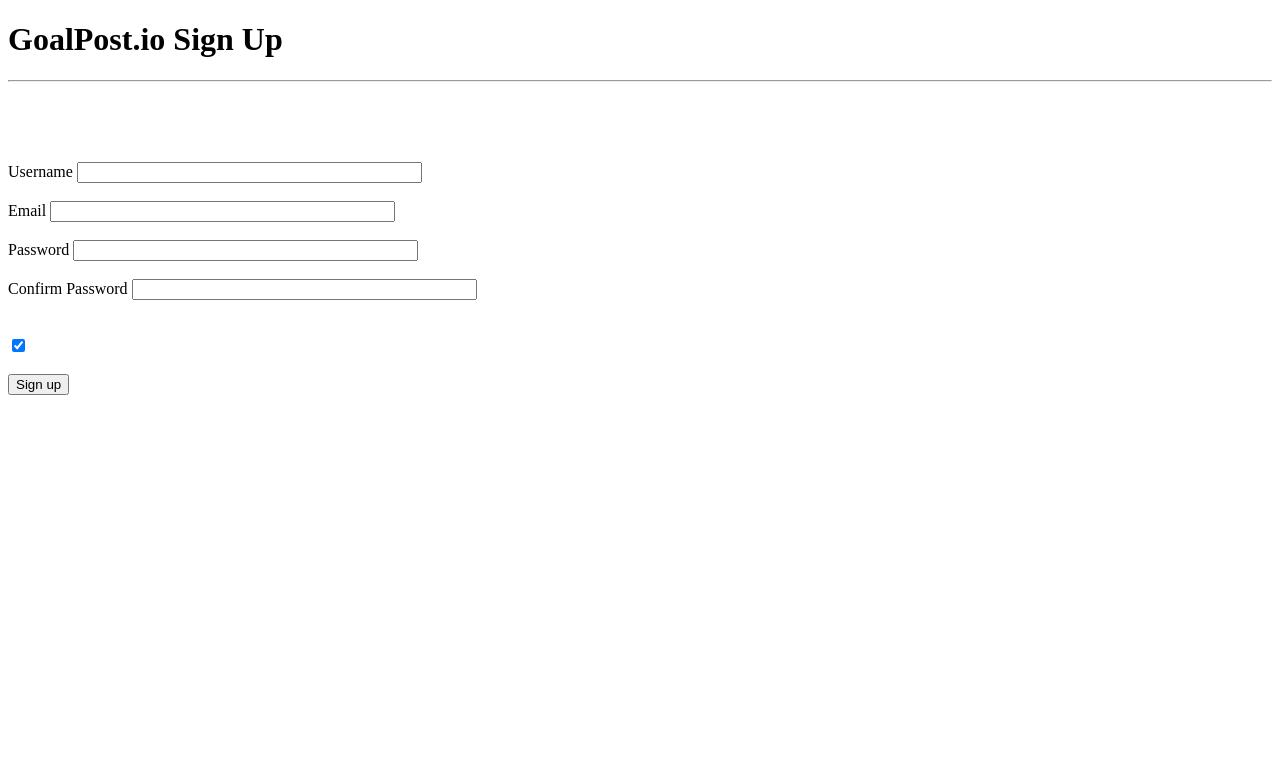
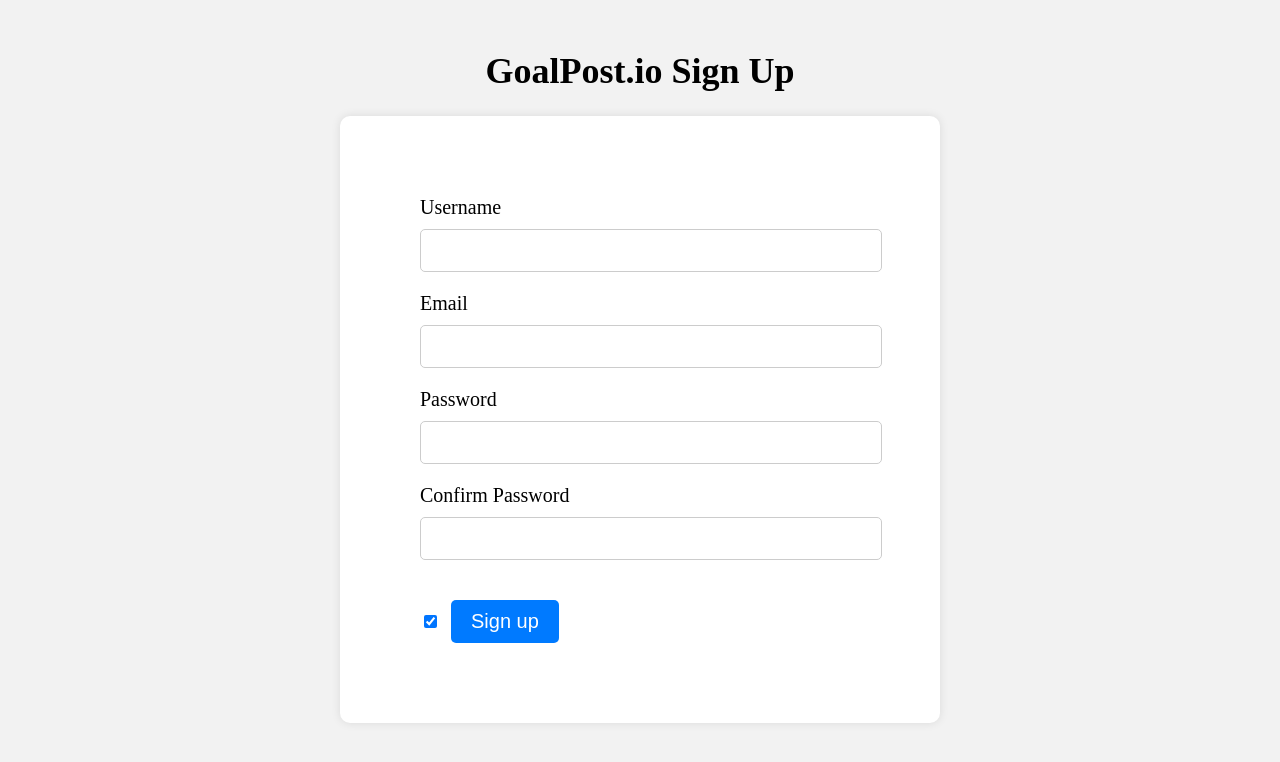
Before and after one commit to zachRadack/Goals-Website, a Flask app: template Webapp_root/templates/signup.html in a window 1280 px wide. Shown: the top 762 px of the page. Run offline with Flask 2, Linux system fonts and the light colour scheme; the template is opened without the code that fills it, so the values that code supplies are empty.

Commit message:
Update signup.html

```diff
--- a/Webapp_root/templates/signup.html
+++ b/Webapp_root/templates/signup.html
@@ -3,32 +3,65 @@
     <head>
         <meta charset = "UTF-8" />
         <title>GoalPost.io Sign Up</title>
+        <style>
+            body {
+                background-color: #f2f2f2;
+            }
+            h1 {
+                text-align: center;
+                font-size: 36px;
+                margin-top: 50px;
+            }
+            form {
+                margin: 0 auto;
+                max-width: 440px;
+                background-color: #fff;
+                padding: 80px;
+                border-radius: 10px;
+                box-shadow: 0 0 10px rgba(0, 0, 0, 0.1);
+            }
+            label {
+                display: block;
+                font-size: 20px;
+                margin-bottom: 10px;
+            }
+            input[type="text"],
+            input[type="password"] {
+                width: 100%;
+                padding: 10px;
+                font-size: 18px;
+                border-radius: 5px;
+                border: 1px solid #ccc;
+                margin-bottom: 20px;
+            }
+            input[type="checkbox"] {
+                margin-right: 10px;
+            }
+            button[type="submit"] {
+                background-color: #007aff;
+                color: #fff;
+                padding: 10px 20px;
+                border-radius: 5px;
+                border: none;
+                font-size: 20px;
+                cursor: pointer;
+                margin-top: 20px;
+            }
+        </style>
     </head>
     <body>
         <h1>GoalPost.io Sign Up</h1>
-        <hr>
-        <br><br>
-<!-- The login and signup div/form would probably require center alignment. -->
         <form>
-            <br><br>
             <label>Username</label>
-            <input type = "text" name = "username" size = "40" required>
-            <br><br>
+            <input type="text" name="username" required>
             <label>Email</label>
-            <input type = "text" name = "email" size = "40" required>
-            <br><br>
+            <input type="text" name="email" required>
             <label>Password</label>
-            <input type = "password" name = "password" size = "40" required>
-            <br><br>
+            <input type="password" name="password" required>
             <label>Confirm Password</label>
-            <input type = "password" name = "confirm" size = "40" required>
-            <br><br><br>
-    <!-- Adding other options to login and/or sign up (Google Gmail, Facebook, Twitter, etc.) is also known for many websites with login information.-->
-            <input type = "checkbox" checked = "checked">
-    <!-- For the signup.html page, do we really need a checkmark?  If not, it can always be removed. -->
-            <br><br>
-            <button type = "submit" name = "enter">Sign up</button>
-            <br><br>
+            <input type="password" name="confirm" required>
+            <input type="checkbox" checked>
+            <button type="submit" name="enter">Sign up</button>
         </form>
     </body>
 </html>
```
